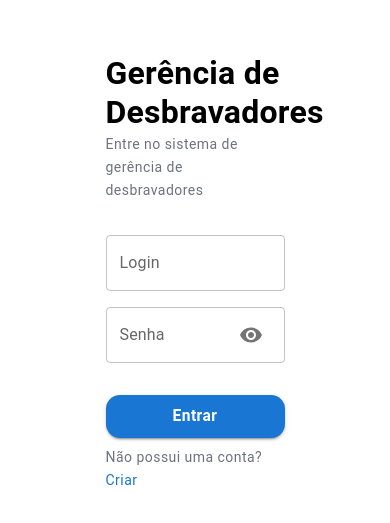
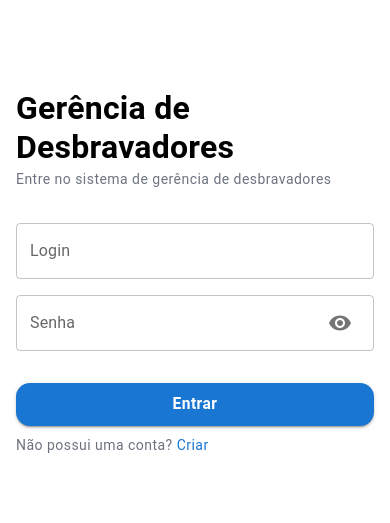
Before and after one commit to JhosefMatheus/dbv-frontend, a React (Create React App) app: page / in a window 390 px wide. Shown: the part 149-672 px from the top of the page. Built offline with nearby package versions, Linux system fonts and the light colour scheme.

Commit message:
making signIn page responsive.

```diff
--- a/src/style/SignIn.module.css
+++ b/src/style/SignIn.module.css
@@ -1,3 +1,14 @@
+@media (max-width: 426px) {
+    .Form {
+        width: 100%;
+        height: 100%;
+        display: flex;
+        flex-direction: column;
+        justify-content: center;
+    }
+}
+
+@media (min-width: 426px) {
     .Form {
         width: 50%;
         height: 100%;
@@ -5,3 +16,4 @@
         flex-direction: column;
         justify-content: center;
     }
+}
```
Lines whose indentation alone changed are shown as unchanged.
